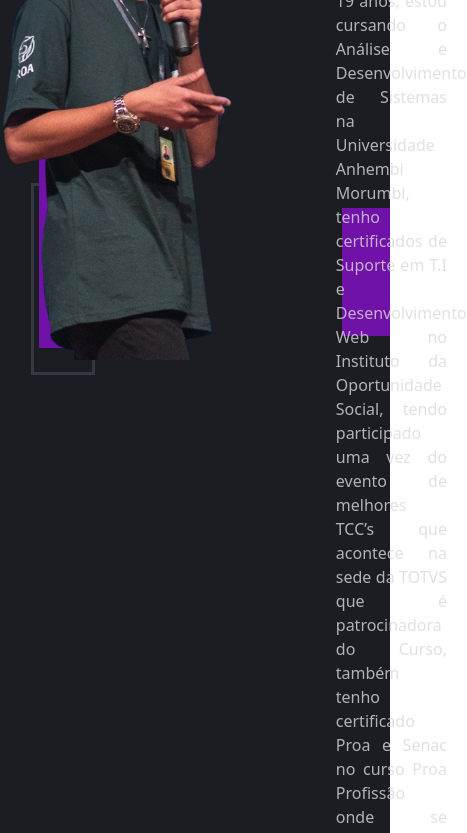
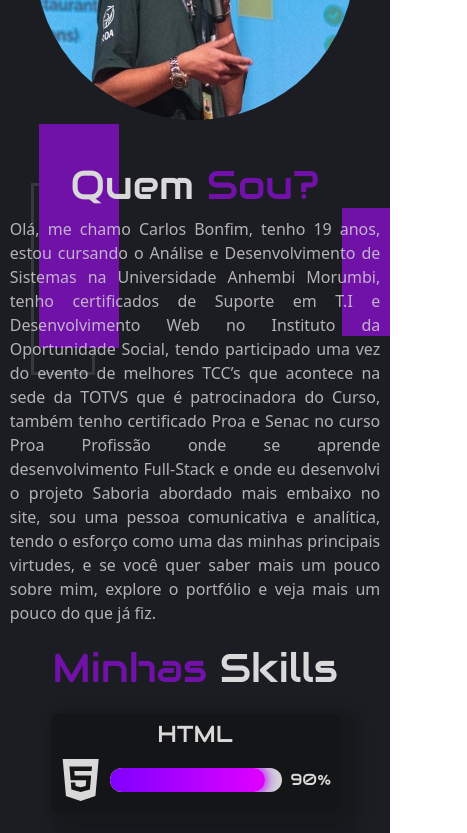
Before and after one commit to Carlos-bonfim26/Portifolio-Website, a React (Vite) app: page / in a window 390 px wide. Shown: the part 1058-1891 px from the top of the page, 467 px wide, since content can reach past the window. Built offline with nearby package versions, Linux system fonts and the light colour scheme.

Commit message:
feat: style responsive and page about-me

```diff
--- a/src/App.css
+++ b/src/App.css
@@ -31,3 +31,8 @@ align-items: center;
   font-size: 2.9rem;
   color: var(--details2);
 }
+@media (width <= 380px){
+  .container-home h1{
+    font-size: 2.3rem;
+  }
+}
--- a/src/App.jsx
+++ b/src/App.jsx
@@ -2,12 +2,13 @@ import { useState } from "react";
 import Home from "./pages/Home";
 import "./App.css";
 import AboutMe from "./pages/AboutMe";
-
+import Skills from "./pages/Skills";
 function App() {
   return(
   <>
   <Home/>
   <AboutMe/>
+  <Skills/>
   </>
   );
 }
--- a/src/Components/Skill.jsx
+++ b/src/Components/Skill.jsx
@@ -0,0 +1,19 @@
+import React from "react";
+import "../pages/Skills.css";
+const Skill = (props) => {
+  return (
+    <div className="skill">
+      <h3>{props.name}</h3>
+      <div className="info-skill">
+        {props.icon}
+        <div className="progress-bar">
+          <div className="progress" style={{ width: `${props.progress}%` }}></div>
+        </div>
+
+        <span>{props.progress}%</span>
+      </div>
+    </div>
+  );
+};
+
+export default Skill;
--- a/src/index.css
+++ b/src/index.css
@@ -12,3 +12,6 @@
   --demoday:#0482F1;
 }
 /*  font-family: "Audiowide", sans-serif; */
+h2 > span{
+  color: var(--details1);
+}
--- a/src/pages/AboutMe.css
+++ b/src/pages/AboutMe.css
@@ -73,3 +73,38 @@
   border: 0.2rem solid var(--details2);
   opacity: 0.7;
 }
+@media (width < 1300px) {
+  .text-about .border-rectangle {
+    top: 105%;
+  }
+}
+@media (width <= 800px) {
+  .text-about p {
+    width: 95%;
+  }
+  .img-about img {
+    height: 30rem;
+  }
+  .container-about {
+    grid-template-columns: 1fr 2fr;
+  }
+}
+@media (width <= 610px) {
+  .container-about {
+    grid-template-columns: repeat(1, 1fr);
+  }
+  .text-about{
+    align-items: center;
+  }
+  .img-about img{
+    width: 20rem;
+    height: 20rem;
+    border-radius: 100%;
+  }
+}
+@media (width <= 380px){
+   .img-about img{
+    width: 15rem;
+    height: 15rem;
+   }
+}
--- a/src/pages/AboutMe.jsx
+++ b/src/pages/AboutMe.jsx
@@ -1,12 +1,34 @@
-import React from 'react'
+import React, { useEffect, useState } from 'react'
 import img from '../img/carlosbonfim.png'
+import imgResponsiva from '../img/PerfilCarlosBonfim.png'
 import './AboutMe.css'
 const AboutMe = () => {
+
+  const [imageSrc, setImageSrc] = useState("");
+
+  const handleResize = ()=>{
+    const width = window.innerWidth;
+
+    if(width <= 610){
+      setImageSrc(imgResponsiva);
+    }else{
+      setImageSrc(img);
+    }
+  };
+  useEffect(()=>{
+    handleResize();
+    window.addEventListener("resize", handleResize);
+
+    return ()=>{
+      window.removeEventListener("resize", handleResize)
+    }
+  }, []);
+
   return (
     <div className='container-about'>
       <div className="img-about">
 
-        <img src={img} alt="Carlos Bonfim" />
+        <img src={imageSrc} alt="Carlos Bonfim" />
         <div className="border-rectangle"></div>
          <div className="rectangle"></div>
       </div>
--- /dev/null
+++ b/src/pages/Skills.css
@@ -0,0 +1,73 @@
+.Skills {
+    text-align: center;
+  background-color: var(--background);
+}
+.Skills h2{
+    color: var(--text-color);
+    font-size: 2.5rem;
+    font-family: "Audiowide", sans-serif;
+}
+.container-skills {
+  width: 100%;
+  display: grid;
+  grid-template-columns: repeat(4, 1fr);
+  justify-items: center;
+  align-items: center;
+  padding: 0.8rem;
+}
+.skill {
+  margin-bottom: 2rem;
+  width: 20rem;
+  background-color: #141517;
+  color: var(--text-color);
+  font-family: "Audiowide", sans-serif;
+  padding: 0.5rem;
+  border-radius: 0.5rem;
+  box-shadow: 0.6rem 0.5rem 1rem 0.7rem rgba(0, 0, 0, 0.2);
+}
+.info-skill {
+  display: flex;
+  align-items: center;
+  justify-content: space-between;
+  font-size: 3rem;
+  gap: 0.5rem;
+}
+.info-skill span {
+  font-size: 1rem;
+}
+.progress-bar {
+  height: 1.5rem;
+  width: 70%;
+  border-radius: 1rem;
+  background-color: var(--text-color);
+  overflow: hidden;
+}
+.progress-bar .progress {
+  height: 1.5rem;
+  border-radius: 1rem;
+  background: linear-gradient(90deg, #7f00ff, #e100ff);
+  box-shadow: 0 0 10px #e100ff, 0 0 20px #7f00ff;
+}
+@media (width <= 1400px) {
+  .container-skills {
+    grid-template-columns: repeat(3, 1fr);
+  }
+}
+@media (width <= 1025px) {
+  .container-skills {
+    grid-template-columns: repeat(2, 1fr);
+  }
+}
+@media (width <=700px) {
+  .skill {
+    width: 16rem;
+  }
+}
+@media (width <550px) {
+  .container-skills {
+    grid-template-columns: repeat(1, 1fr);
+  }
+  .skill {
+    width: 18rem;
+  }
+}
--- a/src/pages/Skills.jsx
+++ b/src/pages/Skills.jsx
@@ -1,11 +1,39 @@
-import React from 'react'
+import React from "react";
+import Skill from "../Components/Skill";
+import { FaHtml5 } from "react-icons/fa";
+import { FaCss3 } from "react-icons/fa";
+import { RiJavascriptFill } from "react-icons/ri";
+import { FaReact } from "react-icons/fa";
+import { FaBootstrap } from "react-icons/fa";
+import { CgFigma } from "react-icons/cg";
+import { FaJava } from "react-icons/fa6";
+import { SiPhp } from "react-icons/si";
+import { TbBrandCSharp } from "react-icons/tb";
+import { GrMysql } from "react-icons/gr";
+import { FaGitAlt } from "react-icons/fa";
 
 const Skills = () => {
   return (
-    <div>
+    <div className="Skills">
+      <h2>
+        <span>Minhas</span> Skills
+      </h2>
+      <div className="container-skills">
+        <Skill name="HTML" icon={<FaHtml5 />} progress="90" />
+        <Skill name="CSS" icon={<FaCss3 />} progress="85" />
+        <Skill name="Javascript" icon={<RiJavascriptFill />} progress="70" />
+        <Skill name="React" icon={<FaReact />} progress="70" />
+        <Skill name="Bootstrap" icon={<FaBootstrap />} progress="80" />
+        <Skill name="Figma" icon={<CgFigma />} progress="70" />
+        <Skill name="Java" icon={<FaJava />} progress="50" />
+        <Skill name="PHP" icon={<SiPhp />} progress="50" />
+        <Skill name="C#" icon={<TbBrandCSharp />} progress="30" />
+        <Skill name="MySQL" icon={<GrMysql />} progress="65" />
+        <Skill name="Git e Github" icon={<FaGitAlt />
+} progress="70" />
+      </div>
+    </div>
+  );
+};
 
-    </div>
-  )
-}
-
-export default Skills
+export default Skills;
```
Also changed, not shown: src/Components/MainProject.jsx (+11 -0 lines), src/Components/Project.jsx (+11 -0 lines), src/img/PerfilCarlosBonfim.png (added).
